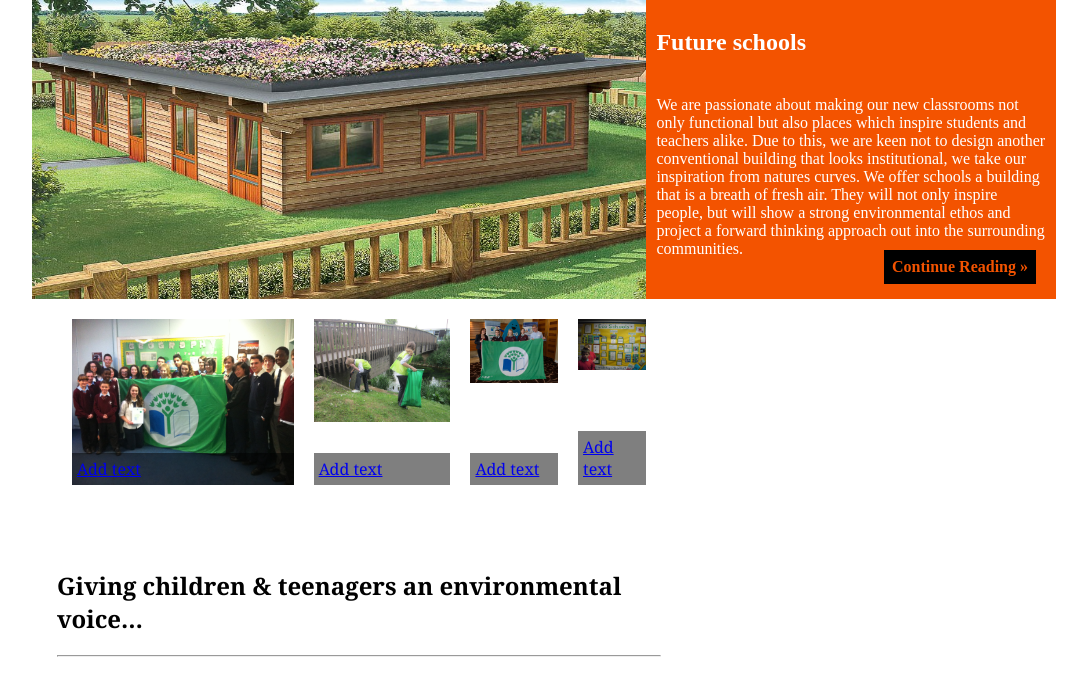
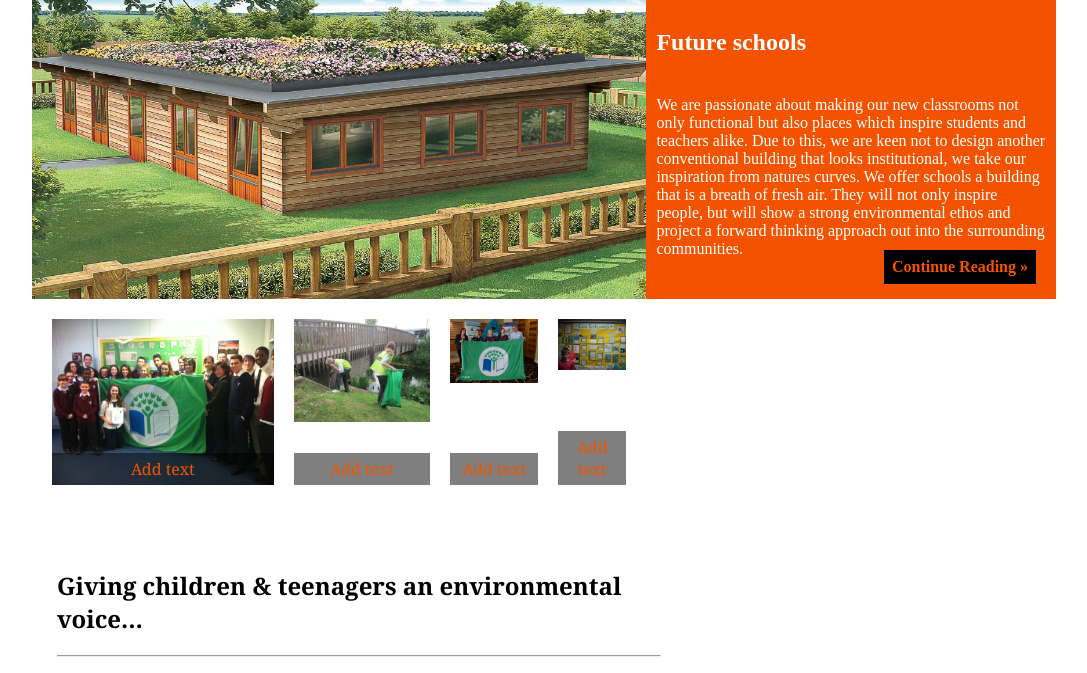
Before and after one commit to edonb99/INT18_19_Gr32, a PHP site: page / in a window 1280 px wide. Shown: the part 191-864 px from the top of the page, without its empty margins (96-1183 px from the left). Run offline with PHP 8.4, Linux system fonts and the light colour scheme.

Commit message:
links colors
ngjyrat te linqet e 4 fotove

```diff
--- a/index.css
+++ b/index.css
@@ -84,7 +84,7 @@ box-sizing: border-box;
 article {
 border: none;
 padding: 10px;
-margin: 40px 40px 20px 20px;
+margin: 40px 40px 20px 0px;
 width:60%;
 height:50%;
  display: flex;
@@ -122,8 +122,34 @@ div.desc {
   max-width: 500px;
   margin: 10px;
   font-family: "Hoefler Text", Cambria, "Times New Roman", serif;
+  color:#f35300;
+  text-align: center;
+}
+
+
+/* qito per 4 fotot, rishikoji */
+  .container a:link {
+  text-decoration: none;
+  color: #f35300;
+}
+
+.container a:visited {
+  text-decoration: none;
+  color: #f35300;
+}
+
+.container a:hover {
+  text-decoration: underline;
+  color: green;
+}
+
+.container a:active {
+  text-decoration: underline;
+  color:white;
 
 }
+
+/* ----- */
 
 .container img {vertical-align: middle;}
 
```
